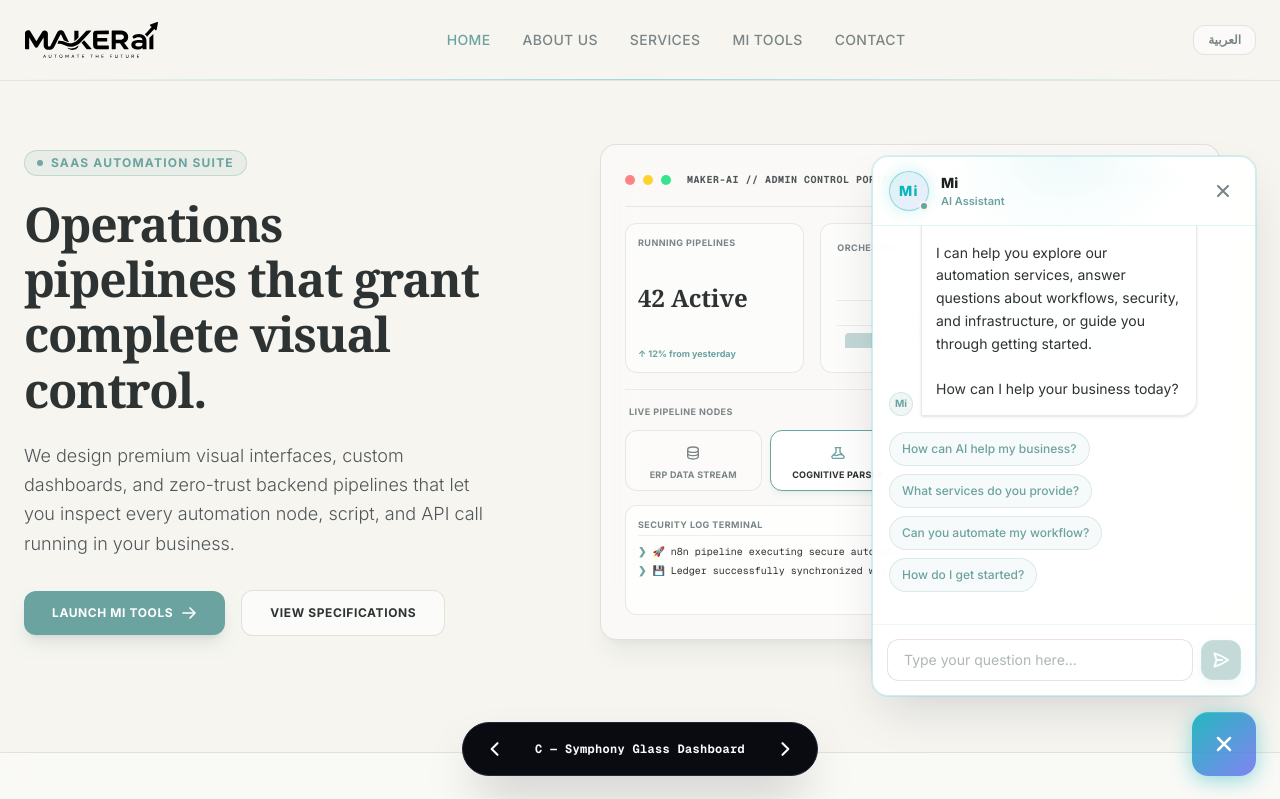
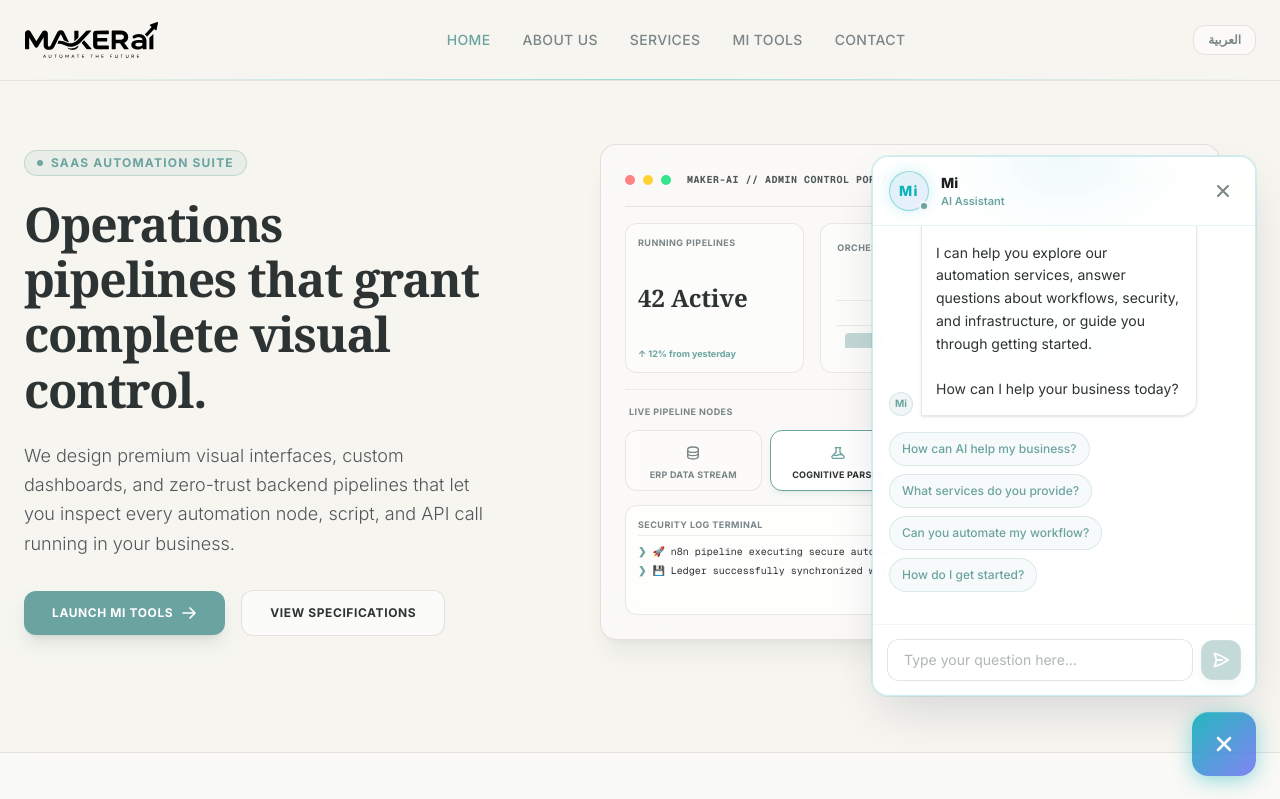
Before and after one commit to alsanimohd-ui/maker-ai, a Next.js app: page / in a window 1280 px wide. Shown: the top 799 px of the page. Built offline with nearby package versions, Linux system fonts and the light colour scheme.

Commit message:
chore: remove bottom prototype theme switcher pill

```diff
--- a/app/page.tsx
+++ b/app/page.tsx
@@ -23,27 +23,9 @@ export default function Home() {
   const t = translations[lang];
   const isArabic = lang === "ar";
 
-  // Default to Variant C (Symphony Glass Dashboard)
-  const [variant, setVariant] = useState<string>("C");
-
   useEffect(() => {
-    const params = new URLSearchParams(window.location.search);
-    const v = params.get("variant");
-    if (v === "A" || v === "B" || v === "C") {
-      setVariant(v);
-    }
     setTheme("light");
   }, [setTheme]);
-
-  const handleVariantChange = (newV: string) => {
-    setVariant(newV);
-    const params = new URLSearchParams(window.location.search);
-    params.set("variant", newV);
-    const newUrl = `${window.location.pathname}?${params.toString()}`;
-    window.history.pushState(null, "", newUrl);
-
-    setTheme("light");
-  };
 
   // Interactive Demo Widget State
   const [activeNodeId, setActiveNodeId] = useState<string>("node-ai");
@@ -167,13 +149,7 @@ export default function Home() {
 
   return (
     <div className="relative text-[#1d1f20] bg-[#f6f5f0] flex flex-col overflow-hidden min-h-screen">
-
-      {/* ==================================================== */}
-      {/* RENDER VARIANT C: SYMPHONY GLASS DASHBOARD (DEFAULT)  */}
-      {/* ==================================================== */}
-      {variant === "C" && (
-        <>
-          {/* Hero Section */}
+      {/* Hero Section */}
           <section className="relative w-full pt-28 pb-20 sm:pt-36 sm:pb-28 border-b border-[#a68c89]/20">
             <div className="max-w-7xl mx-auto px-6 grid grid-cols-1 lg:grid-cols-12 gap-12 lg:gap-16 items-center">
 
@@ -486,89 +462,7 @@ export default function Home() {
               </Reveal>
             </div>
           </section>
-        </>
-      )}
-
-      {/* ==================================================== */}
-      {/* RENDER VARIANT A & VARIANT B (Prototype Fallbacks)   */}
-      {/* ==================================================== */}
-      {variant === "A" && (
-        <div className="bg-[#03030a] text-white py-20 px-6 text-center">
-          <h1 className="text-3xl font-bold">Variant A Prototype</h1>
-          <p className="text-slate-400 mt-2">Switch back to Variant C (Symphony Glass) for the main website.</p>
-        </div>
-      )}
-
-      {variant === "B" && (
-        <div className="bg-[#fcfcfa] text-[#1e1e1a] py-20 px-6 text-center">
-          <h1 className="text-3xl font-serif font-bold">Variant B Prototype</h1>
-          <p className="text-[#575451] mt-2">Switch back to Variant C (Symphony Glass) for the main website.</p>
-        </div>
-      )}
-
-      {/* Prototype Switcher Pill */}
-      <PrototypeSwitcher current={variant} onChange={handleVariantChange} />
 
     </div>
   );
 }
-
-function PrototypeSwitcher({
-  current,
-  onChange,
-}: {
-  current: string;
-  onChange: (v: string) => void;
-}) {
-  const variants = ["C", "A", "B"];
-  const names: Record<string, string> = {
-    C: "C — Symphony Glass Dashboard",
-    A: "A — Dark Cyber Orchestrator",
-    B: "B — Minimal Light Editorial",
-  };
-
-  const handlePrev = () => {
-    const idx = variants.indexOf(current);
-    const nextIdx = (idx - 1 + variants.length) % variants.length;
-    onChange(variants[nextIdx]);
-  };
-
-  const handleNext = () => {
-    const idx = variants.indexOf(current);
-    const nextIdx = (idx + 1) % variants.length;
-    onChange(variants[nextIdx]);
-  };
-
-  return (
-    <div
-      className="fixed bottom-6 left-1/2 -translate-x-1/2 z-[100] flex items-center gap-4 px-4 py-2.5 rounded-full shadow-2xl border select-none animate-none"
-      style={{ backgroundColor: "#0a0b10", borderColor: "#1e293b", color: "#f8fafc" }}
-    >
-      <button
-        onClick={handlePrev}
-        className="hover:text-emerald-400 p-1.5 transition-colors cursor-pointer"
-        style={{ color: "#f8fafc" }}
-        aria-label="Previous Variant"
-      >
-        <svg className="w-5 h-5" fill="none" viewBox="0 0 24 24" stroke="currentColor" strokeWidth={2.5}>
-          <path strokeLinecap="round" strokeLinejoin="round" d="M15 19l-7-7 7-7" />
-        </svg>
-      </button>
-
-      <span className="text-xs font-bold font-mono tracking-wide px-2 min-w-[220px] text-center" style={{ color: "#f8fafc" }}>
-        {names[current] || current}
-      </span>
-
-      <button
-        onClick={handleNext}
-        className="hover:text-emerald-400 p-1.5 transition-colors cursor-pointer"
-        style={{ color: "#f8fafc" }}
-        aria-label="Next Variant"
-      >
-        <svg className="w-5 h-5" fill="none" viewBox="0 0 24 24" stroke="currentColor" strokeWidth={2.5}>
-          <path strokeLinecap="round" strokeLinejoin="round" d="M9 5l7 7-7 7" />
-        </svg>
-      </button>
-    </div>
-  );
-}
```
